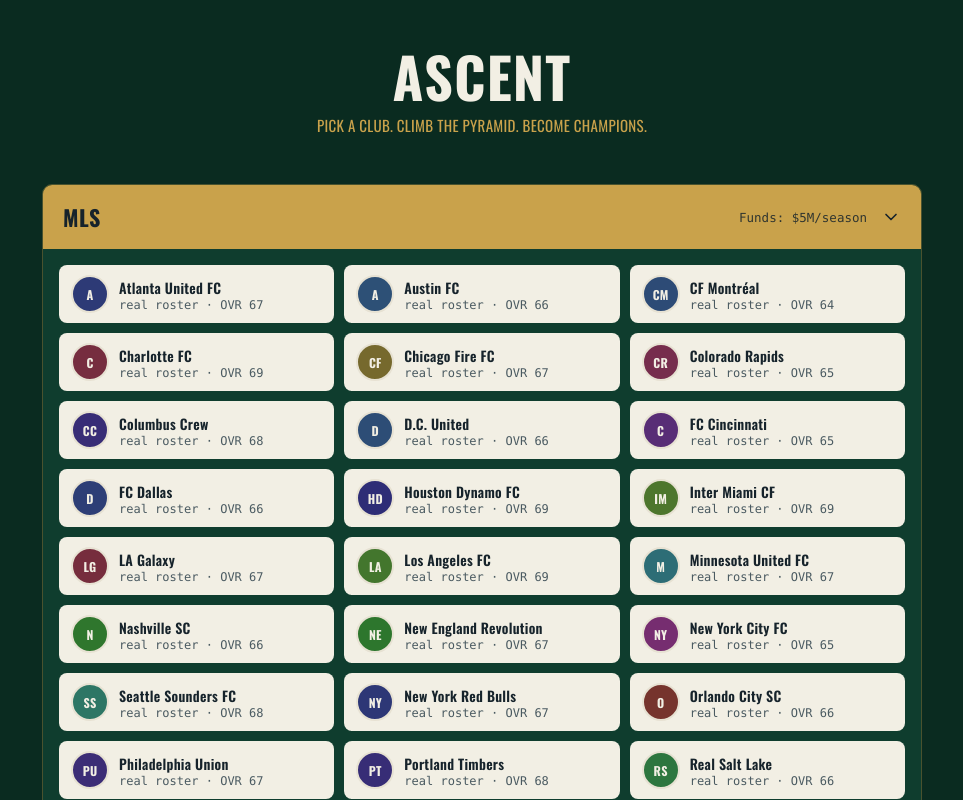
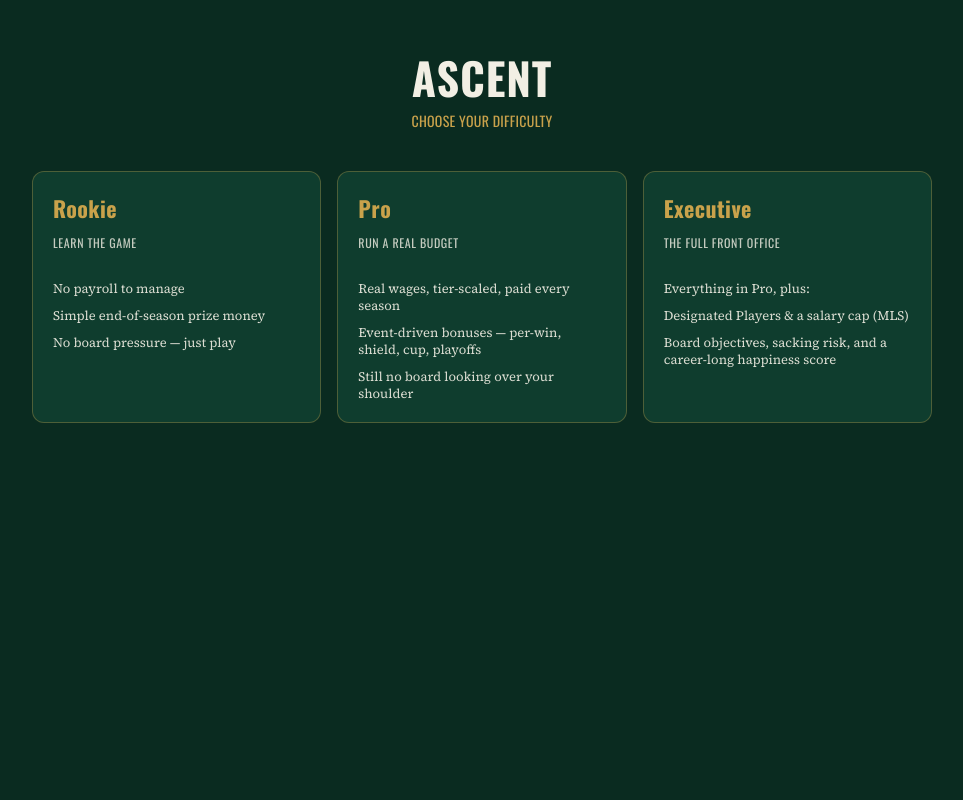
Before and after one commit to capnseaaa/ascentt, a React (Vite) app: page / in a window 1280 px wide. Shown: the top 800 px of the page, without its empty margins (158-1121 px from the left). Built offline with nearby package versions, Linux system fonts and the light colour scheme.

Commit message:
game mode update

```diff
--- a/src/App.jsx
+++ b/src/App.jsx
@@ -174,6 +174,42 @@
   };
 }
 
+/* ============================================================
+   DIFFICULTY MODES & REALISTIC WAGES
+   ============================================================ */
+
+const DIFFICULTY_MODES = {
+  rookie: { label: "Rookie", wagesDeducted: false, eventBonuses: false, boardPressure: false, dps: false },
+  pro: { label: "Pro", wagesDeducted: true, eventBonuses: true, boardPressure: false, dps: false },
+  executive: { label: "Executive", wagesDeducted: true, eventBonuses: true, boardPressure: true, dps: true },
+};
+
+// Annual wage bands per tier, loosely calibrated to real USL/MLS CBA figures.
+// USL League Two pays nothing — it's amateur/NCAA-eligible status, by rule.
+const WAGE_BANDS = [
+  { young: 90_000, senior: 126_000, vetLow: 250_000, vetHigh: 600_000, starLow: 1_000_000, starHigh: 30_000_000 }, // MLS
+  { young: 34_000, senior: 42_000, vetLow: 50_000, vetHigh: 60_000, starLow: 96_000, starHigh: 180_000 }, // USL Championship
+  { young: 15_000, senior: 20_000, vetLow: 24_000, vetHigh: 36_000, starLow: 36_000, starHigh: 55_000 }, // USL League One
+  { young: 0, senior: 0, vetLow: 0, vetHigh: 0, starLow: 0, starHigh: 0 }, // USL League Two — amateur
+];
+
+function computeRealisticWage(overall, age, tierIdx) {
+  const b = WAGE_BANDS[tierIdx] ?? WAGE_BANDS[3];
+  if (b.starHigh === 0) return 0;
+  if (overall >= 82) {
+    const t = clamp((overall - 82) / 13, 0, 1);
+    return Math.round(b.starLow + t * (b.starHigh - b.starLow));
+  }
+  if (age <= 23) return b.young;
+  if (overall <= 65) return b.senior;
+  const t = clamp((overall - 65) / 17, 0, 1);
+  return Math.round(b.vetLow + t * (b.vetHigh - b.vetLow));
+}
+
+function squadPayroll(squad) {
+  return squad.reduce((s, p) => s + (p.wage || 0), 0);
+}
+
 function makePlayer(position, overall, usedNames) {
   const rating = clamp(overall, 35, 95);
   const age = randomPlayerAge();
@@ -945,7 +981,7 @@
   return scored.slice(0, MAX_SQUAD_SIZE).map((s) => s.p);
 }
 
-function rolloverSeason(tiers, userClubId, prizePools) {
+function rolloverSeason(tiers, userClubId, prizePools, difficulty) {
   const tables = tiers.map(computeTable);
   const newTierClubIds = tiers.map((t) => t.clubs.map((c) => c.id));
   const clubsById = {};
@@ -1032,10 +1068,15 @@
       }
       const prize = prizeAmountsByTier[i][id] ?? 0;
       const youthPlayers = (club.youthPlayers || []).map((p) => growYouthProspect(p, club.academyStars || 0));
+      // wages always reflect the tier a club is about to play in (a promoted
+      // club's players get raises, a relegated club's take pay cuts) — but
+      // payroll is only actually deducted from the budget on Pro/Executive
+      squad = squad.map((p) => ({ ...p, wage: computeRealisticWage(p.overall, p.age, i) }));
+      const payroll = DIFFICULTY_MODES[difficulty]?.wagesDeducted ? squadPayroll(squad) : 0;
       return {
         ...club,
         squad,
-        budget: club.budget + prize + OWNERSHIP_DEPOSIT[i],
+        budget: club.budget + prize + OWNERSHIP_DEPOSIT[i] - payroll,
         academyEligible: !!club.academyEligible || i <= 1,
         youthPlayers,
         tryoutCandidates: [], // last window's tryout candidates don't carry over — sign or lose them
@@ -1047,6 +1088,8 @@
   const windowResult = runTransferWindow(newTiers, userClubId);
   const userDraftPicks = runDraft(tables, newTiers, userClubId);
 
+  const userClubAfter = newTiers.flatMap((t) => t.clubs).find((c) => c.id === userClubId);
+  const userPayroll = DIFFICULTY_MODES[difficulty]?.wagesDeducted && userClubAfter ? squadPayroll(userClubAfter.squad) : 0;
   // Draft additions are the one pure-growth step with no natural release —
   // cap every club (except the user's, whose picks aren't applied until
   // they choose Keep) so the world can't balloon season over season.
@@ -1056,7 +1099,7 @@
     });
   });
 
-  return { newTiers, events, tables, windowResult, newPrizePools, userPrize, userRetirements, userDraftPicks };
+  return { newTiers, events, tables, windowResult, newPrizePools, userPrize, userRetirements, userDraftPicks, userPayroll };
 }
 
 /* ============================================================
@@ -1231,6 +1274,63 @@
     return `$${str}M`;
   }
   return `$${Math.round(amount / 1000)}K`;
+}
+
+function DifficultySelectScreen({ onChoose }) {
+  const modes = [
+    {
+      key: "rookie",
+      title: "Rookie",
+      tagline: "Learn the game",
+      points: ["No payroll to manage", "Simple end-of-season prize money", "No board pressure — just play"],
+    },
+    {
+      key: "pro",
+      title: "Pro",
+      tagline: "Run a real budget",
+      points: ["Real wages, tier-scaled, paid every season", "Event-driven bonuses — per-win, shield, cup, playoffs", "Still no board looking over your shoulder"],
+    },
+    {
+      key: "executive",
+      title: "Executive",
+      tagline: "The full front office",
+      points: ["Everything in Pro, plus:", "Designated Players & a salary cap (MLS)", "Board objectives, sacking risk, and a career-long happiness score"],
+    },
+  ];
+  return (
+    <div style={{ minHeight: "100vh", background: PALETTE.pitchDark, ...serif }}>
+      <style>{FONT_IMPORT}</style>
+      <div style={{ maxWidth: 900, margin: "0 auto", padding: "56px 20px 80px" }}>
+        <div style={{ textAlign: "center", marginBottom: 40 }}>
+          <div style={{ ...display, fontSize: 44, fontWeight: 700, color: PALETTE.parchment, lineHeight: 1 }}>
+            ASCENT
+          </div>
+          <div style={{ color: PALETTE.gold, fontSize: 14, marginTop: 10, letterSpacing: "0.08em", textTransform: "uppercase", ...display }}>
+            Choose your difficulty
+          </div>
+        </div>
+        <div style={{ display: "grid", gridTemplateColumns: "repeat(auto-fit, minmax(240px, 1fr))", gap: 16 }}>
+          {modes.map((m) => (
+            <button
+              key={m.key}
+              onClick={() => onChoose(m.key)}
+              style={{
+                textAlign: "left", background: PALETTE.pitch, border: `1px solid ${PALETTE.gold}55`, borderRadius: 12,
+                padding: 20, cursor: "pointer", color: PALETTE.parchment, display: "flex", flexDirection: "column", gap: 10,
+              }}
+            >
+              <div style={{ ...display, fontSize: 22, fontWeight: 700, color: PALETTE.gold }}>{m.title}</div>
+              <div style={{ ...display, fontSize: 12, textTransform: "uppercase", letterSpacing: "0.05em", opacity: 0.8 }}>{m.tagline}</div>
+              <div style={{ height: 1, background: `${PALETTE.gold}33`, margin: "4px 0" }} />
+              {m.points.map((pt, i) => (
+                <div key={i} style={{ fontSize: 13, ...serif, opacity: 0.9 }}>{pt}</div>
+              ))}
+            </button>
+          ))}
+        </div>
+      </div>
+    </div>
+  );
 }
 
 function ClubSelectScreen({ world, onPick, saveWasReset }) {
@@ -1319,7 +1419,7 @@
    SEASON ROLLOVER CEREMONY
    ============================================================ */
 
-function RolloverModal({ events, userClubId, seasonNumber, windowResult, userPrize, ownershipDeposit, userRetirements, onContinue }) {
+function RolloverModal({ events, userClubId, seasonNumber, windowResult, userPrize, ownershipDeposit, userRetirements, userPayroll, onContinue }) {
   const champions = events.filter((e) => e.type === "champion");
   const moves = events.filter((e) => e.type !== "champion");
   const userMove = moves.find((e) => e.clubId === userClubId);
@@ -1365,6 +1465,12 @@
         {(userPrize > 0 || ownershipDeposit > 0) && (
           <div style={{ background: "#E8E2CE", borderRadius: 8, padding: 12, marginBottom: 16, ...serif, fontSize: 14, color: PALETTE.ink }}>
             💰 Ownership deposit: <strong>${ownershipDeposit.toLocaleString()}</strong>{userPrize > 0 && <> · League finish bonus: <strong>${userPrize.toLocaleString()}</strong></>} added to your budget.
+          </div>
+        )}
+
+        {userPayroll > 0 && (
+          <div style={{ background: "#F0E4D8", borderRadius: 8, padding: 12, marginBottom: 16, ...serif, fontSize: 14, color: PALETTE.ink }}>
+            🧾 Payroll for the season ahead: <strong>-${userPayroll.toLocaleString()}</strong> deducted from your budget.
           </div>
         )}
 
@@ -2246,7 +2352,7 @@
   };
 
   const doRollover = () => {
-    const { newTiers, events, windowResult, newPrizePools, userPrize, userRetirements, userDraftPicks } = rolloverSeason(state.tiers, state.userClubId, state.prizePools);
+    const { newTiers, events, windowResult, newPrizePools, userPrize, userRetirements, userDraftPicks, userPayroll } = rolloverSeason(state.tiers, state.userClubId, state.prizePools, state.difficulty);
     const userMove = events.find((e) => e.clubId === state.userClubId && e.type !== "champion");
     const userChamp = events.find((e) => e.clubId === state.userClubId && e.type === "champion");
     const trophyEntries = [];
@@ -2262,7 +2368,7 @@
       midWindowSeason: prev.midWindowSeason,
       prizePools: newPrizePools,
     }));
-    setRollover({ events, seasonNumber: state.seasonNumber, windowResult, userPrize, ownershipDeposit: OWNERSHIP_DEPOSIT[state.userTierId], userRetirements });
+    setRollover({ events, seasonNumber: state.seasonNumber, windowResult, userPrize, ownershipDeposit: OWNERSHIP_DEPOSIT[state.userTierId], userRetirements, userPayroll });
     if (userDraftPicks && userDraftPicks.length) setDraftPicks(userDraftPicks);
   };
 
@@ -2467,7 +2573,7 @@
           <div>
             <div style={{ ...display, fontSize: 20, fontWeight: 700 }}>{userClub.name}</div>
             <div style={{ fontSize: 12, opacity: 0.8, display: "flex", gap: 8, alignItems: "center" }}>
-              <TierBadge tierId={state.userTierId} /> OVR {avgOvr} · ${userClub.budget.toLocaleString()}
+              <TierBadge tierId={state.userTierId} /> {DIFFICULTY_MODES[state.difficulty]?.label ?? "Rookie"} · OVR {avgOvr} · ${userClub.budget.toLocaleString()}
             </div>
           </div>
         </div>
@@ -2572,6 +2678,7 @@
           userPrize={rollover.userPrize}
           ownershipDeposit={rollover.ownershipDeposit}
           userRetirements={rollover.userRetirements}
+          userPayroll={rollover.userPayroll}
           onContinue={() => setRollover(null)}
         />
       )}
@@ -2604,6 +2711,7 @@
   const [state, setState] = useState(null);
   const [loaded, setLoaded] = useState(false);
   const [saveWasReset, setSaveWasReset] = useState(false);
+  const [pendingDifficulty, setPendingDifficulty] = useState(null);
 
   useEffect(() => {
     try {
@@ -2641,6 +2749,7 @@
       localStorage.removeItem(STORAGE_KEY);
     } catch (e) {}
     setState(null);
+    setPendingDifficulty(null);
   };
 
   if (!loaded) {
@@ -2648,20 +2757,24 @@
   }
 
   if (!state) {
+    if (!pendingDifficulty) {
+      return <DifficultySelectScreen onChoose={setPendingDifficulty} />;
+    }
     const previewWorld = buildInitialWorld();
     previewWorld.forEach((t) => { t.fixtures = generateRoundRobin(t.clubs.map((c) => c.id)); });
     return <ClubSelectScreen world={previewWorld} saveWasReset={saveWasReset} onPick={(tierId, clubId) => {
       // re-derive the same picked club/tier from a freshly built world containing it
-      handlePickFromPreview(previewWorld, tierId, clubId, setState);
+      handlePickFromPreview(previewWorld, tierId, clubId, pendingDifficulty, setState);
     }} />;
   }
 
   return <Dashboard state={state} setState={setState} onNewGame={handleNewGame} />;
 }
 
-function handlePickFromPreview(previewWorld, tierId, clubId, setState) {
+function handlePickFromPreview(previewWorld, tierId, clubId, difficulty, setState) {
   setState({
     saveVersion: SAVE_VERSION,
+    difficulty,
     tiers: previewWorld,
     userTierId: tierId,
     userClubId: clubId,
```
